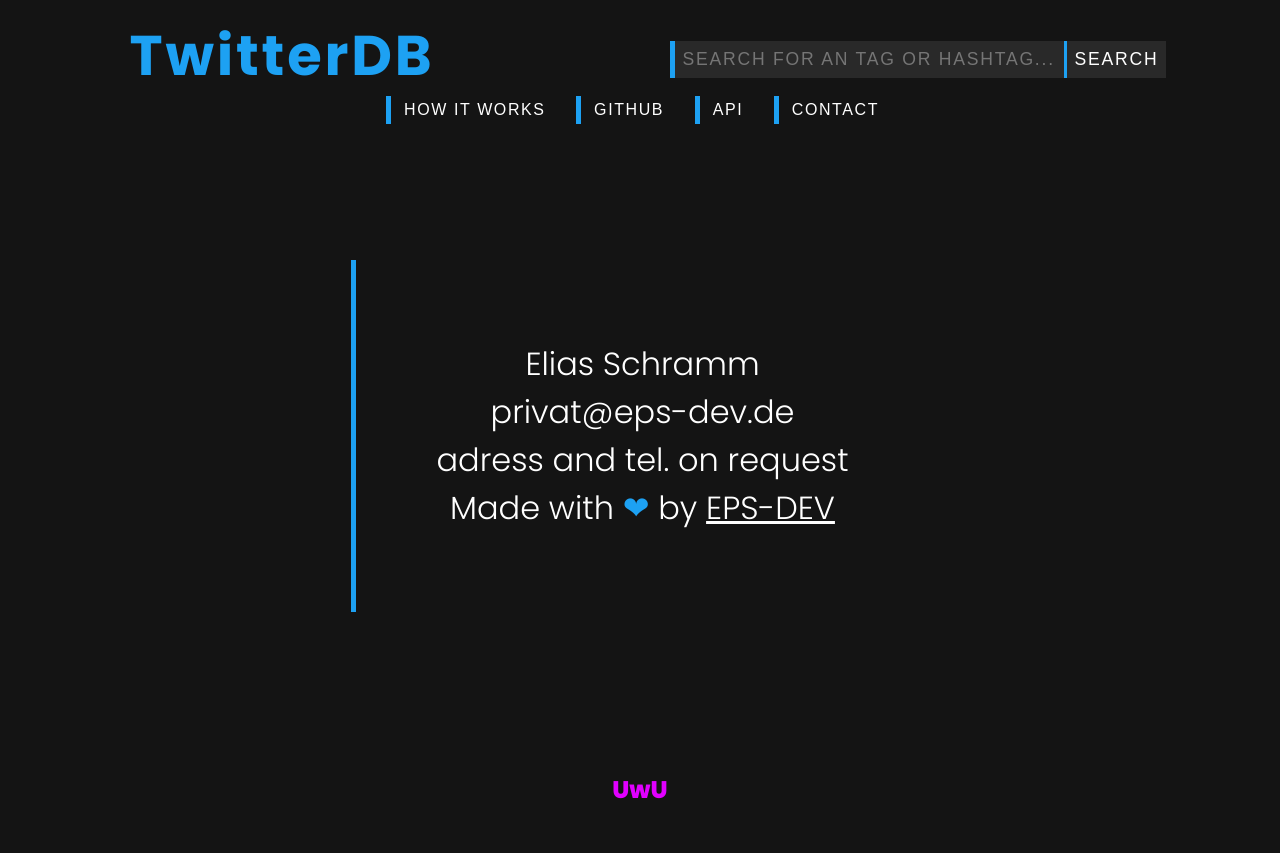
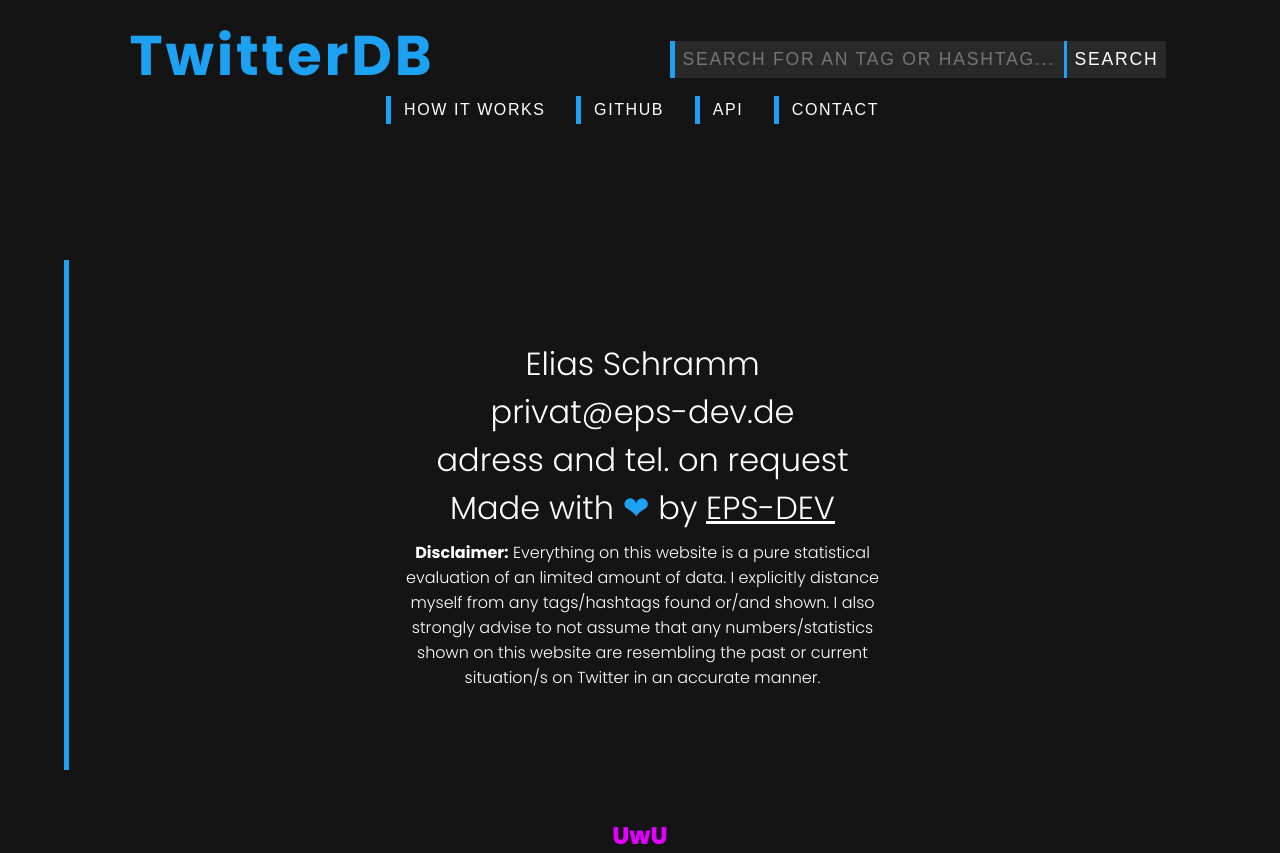
Before and after one commit to LillySchramm/TwitterDB, an Angular app in the folder website/: page /contact in a window 1280 px wide. Before the commit the page ends 807 px from the top, so only its background shows below. Built offline with nearby package versions, Linux system fonts and the light colour scheme; what ngx-echarts would draw is missing.

Commit message:
Added Disclaimer

```diff
--- a/website/src/app/components/contact/contact.component.css
+++ b/website/src/app/components/contact/contact.component.css
@@ -23,5 +23,13 @@
     color: #e100ff;
     font-weight: 800;
     font-size: 3vh;
-    margin-top: 20vh;
+    margin-top: 6vh;
 }
+
+.disclaimer{
+    margin-top: 1vh;
+    font-size: 2vh;
+    width: 50%;
+    margin-left: 25%;
+    text-align: center;
+}
--- a/website/src/app/components/contact/contact.component.html
+++ b/website/src/app/components/contact/contact.component.html
@@ -4,6 +4,10 @@
         <p>privat@eps-dev.de</p>
         <p>adress and tel. on request</p>
         <p>Made with <span class="emoji">❤</span> by <a href="https://eps-dev.de" target="_blank">EPS-DEV</a> </p>
+        <p class="disclaimer">
+            <b>Disclaimer:</b> Everything on this website is a pure statistical evaluation of an limited amount of data.
+              I explicitly distance myself from any tags/hashtags found or/and shown. I also strongly advise to not assume that any numbers/statistics shown on this website are resembling the past or current situation/s on Twitter in an accurate manner.
+        </p>
     </div>
     <p class="uwu">UwU</p>
 </article>
```
